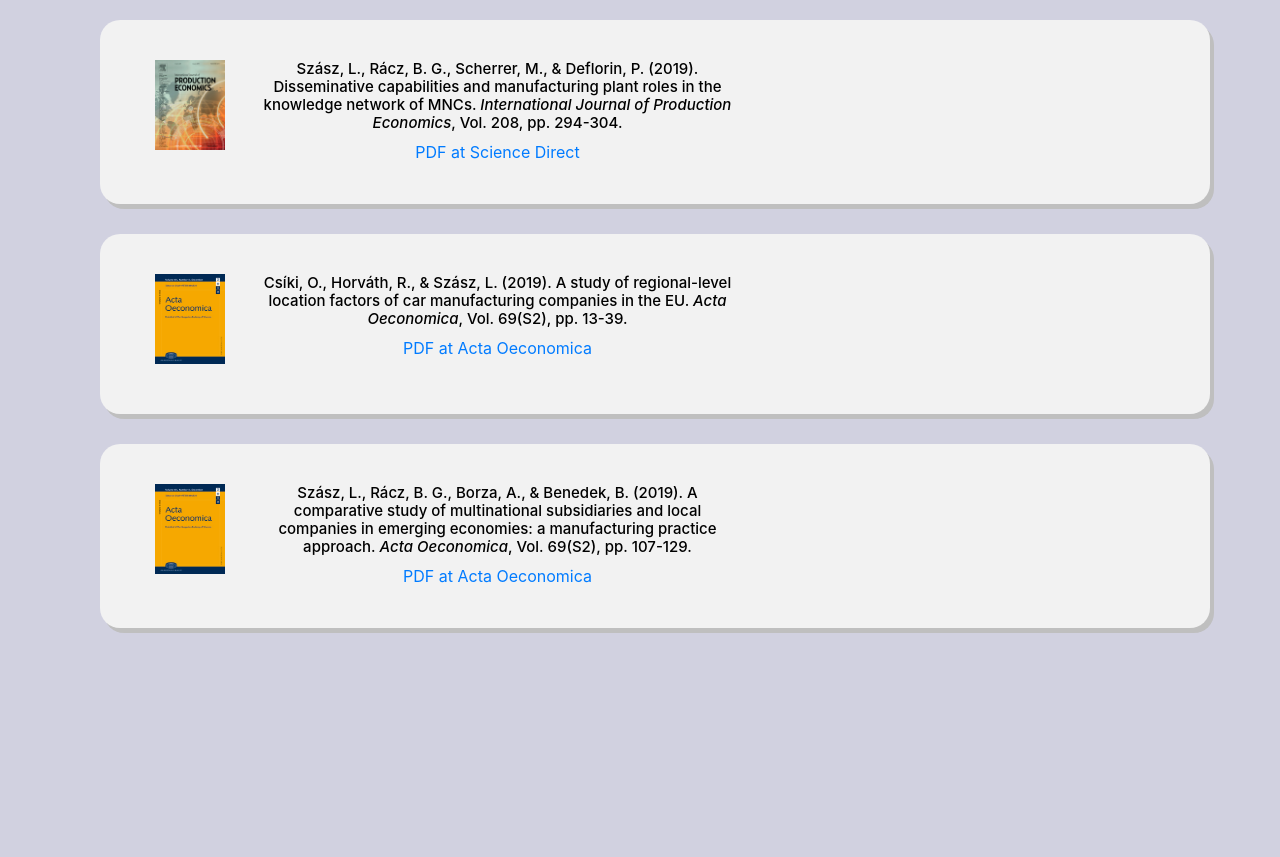
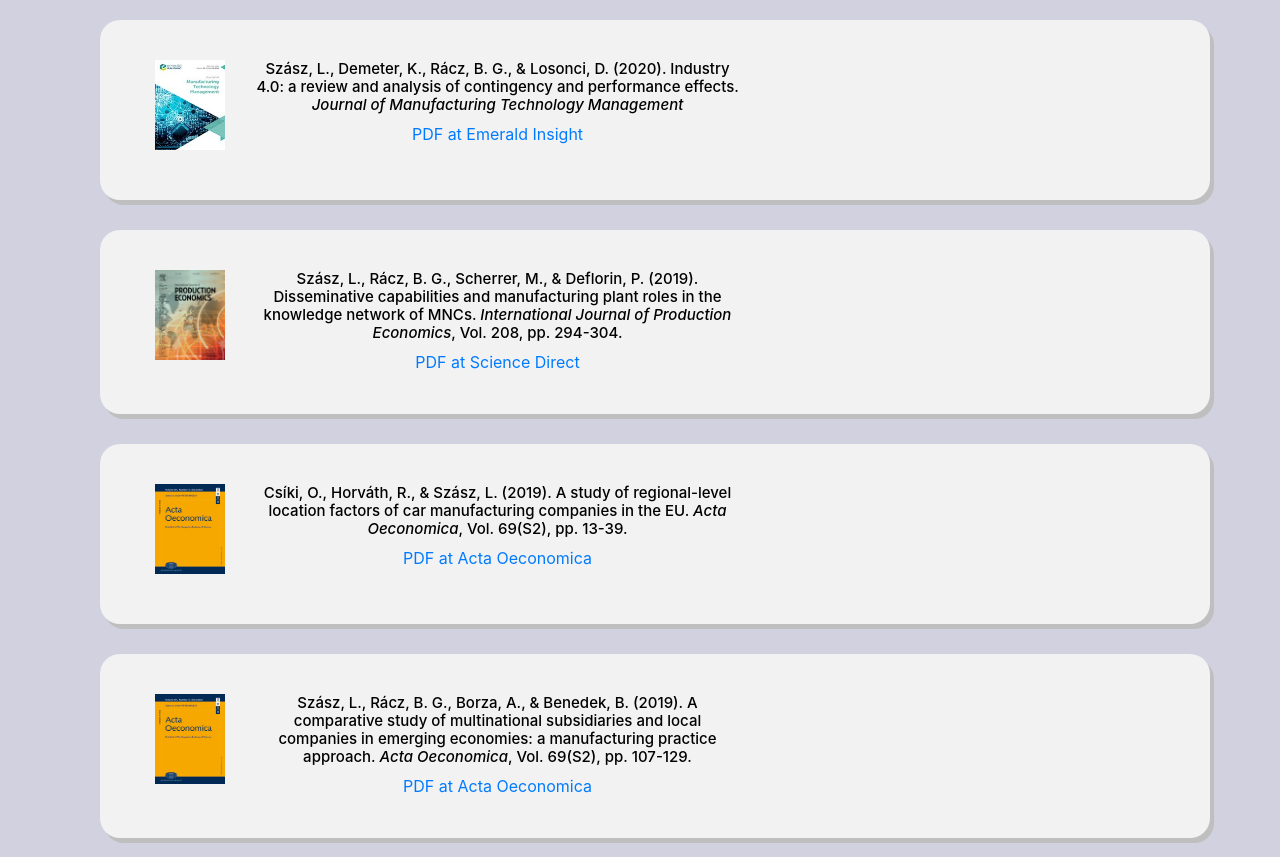
Before and after one commit to TE2016SZASZ/TE2016SZASZ.github.io, a plain HTML site: page conferences.html in a window 1280 px wide. Shown: the part 1005-1862 px from the top of the page. Before the commit the page ends 1668 px from the top, so only its background shows below. Drawn offline with nearby package versions, Linux system fonts and the light colour scheme.

Commit message:
2020 jun 20 version

```diff
--- a/conferences.html
+++ b/conferences.html
@@ -96,6 +96,21 @@
         <div class = "row conference-element">
 
             <div class = "col-12 col-sm-6 col-md-6 conf-logo-box">
+            <img src="jmtm.jpg" class="img conf-logo">
+            </div>
+            <div class = "col-sm-6 col-md-6">
+                <h6 class = "publication-text">Szász, L., Demeter, K., Rácz, B. G., & Losonci, D. (2020). Industry 4.0: a review and analysis of contingency and performance effects. <i>Journal of Manufacturing Technology Management</i></h6>
+             <a href = "https://www.emerald.com/insight/content/doi/10.1108/JMTM-10-2019-0371/full/html?skipTracking=true" target="_blank">PDF at Emerald Insight</a>
+            </div>
+        </div>
+
+    </div>
+
+    <div class="container">
+
+        <div class = "row conference-element">
+
+            <div class = "col-12 col-sm-6 col-md-6 conf-logo-box">
             <img src="prod_economics_journal.jpg" class="img conf-logo">
             </div>
             <div class = "col-sm-6 col-md-6">
```
Also changed, not shown: jmtm.jpg (added).
